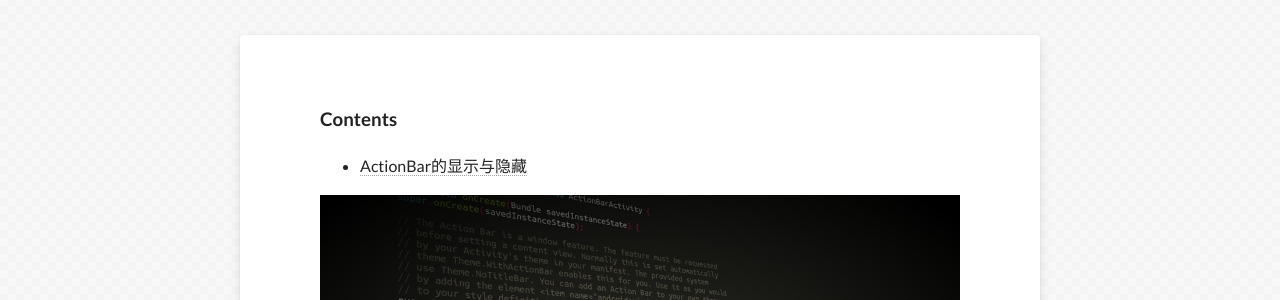
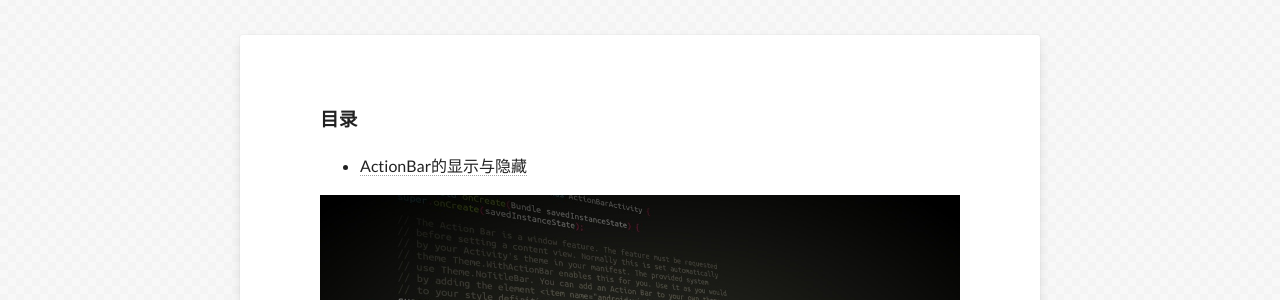
Before and after one commit to ITBox/ITBox.github.io, a Jekyll site: the page built from _posts/2014-02-12-Android-Action-Bar-Use.md, in a window 1280 px wide and 1400 px high. Shown: the part 306-606 px from the top of the window. Built offline with Jekyll 4.4.1, drawn with Linux system fonts in a browser that asks for light colours; nearby versions of some CDN libraries; comment, search, counter and statistics services are not loaded; some of the changed text lies outside the part shown.

Commit message:
change actionbar

```diff
--- a/_posts/2014-02-12-Android-Action-Bar-Use.md
+++ b/_posts/2014-02-12-Android-Action-Bar-Use.md
@@ -11,7 +11,7 @@ share: true
 
 <section id="table-of-contents" class="toc">
   <header>
-    <h3>Contents</h3>
+    <h3>目录</h3>
   </header>
 <div id="drawer" markdown="1">
 *  Auto generated table of contents
```
Also changed, not shown: other parts of _posts/2014-02-12-Android-Action-Bar-Use.md (+1 -1 lines).
